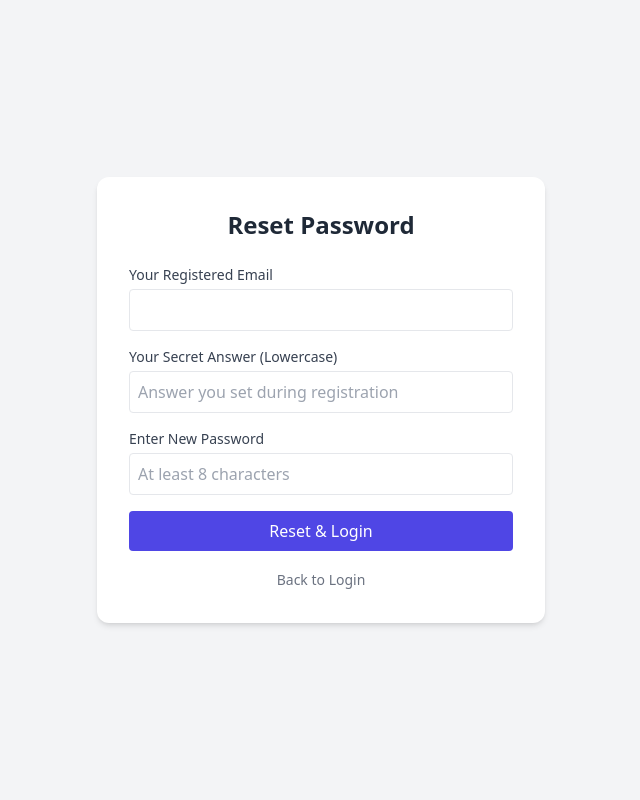
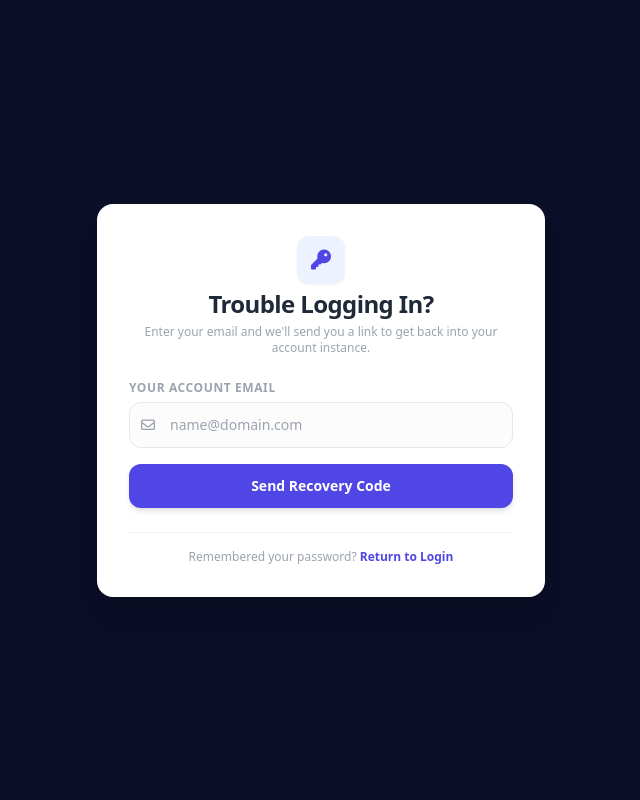
Before and after one commit to komal-gacchi/url-shortener, a Flask app: page /forgot-password in a window 1280 px wide. Shown: the whole page, without its empty margins (319-959 px from the left). Run offline with Flask 3, Linux system fonts and the light colour scheme; some libraries are stand-ins or nearby versions.

Commit message:
Update forgot_password.html

```diff
--- a/templates/forgot_password.html
+++ b/templates/forgot_password.html
@@ -2,39 +2,51 @@
 <html lang="en">
 <head>
     <meta charset="UTF-8">
-    <title>Reset Password</title>
+    <meta name="viewport" content="width=device-width, initial-scale=1.0">
+    <title>Quickly Link - Reset Password</title>
     <script src="https://cdn.tailwindcss.com"></script>
+    <link rel="stylesheet" href="https://cdnjs.cloudflare.com/ajax/libs/font-awesome/6.4.0/css/all.min.css">
 </head>
-<body class="bg-gray-100 dark:bg-gray-900 h-screen flex items-center justify-center p-4">
-    <div class="bg-white dark:bg-gray-800 p-8 rounded-xl shadow-md w-full max-w-md">
-        <h2 class="text-2xl font-bold text-gray-800 dark:text-white mb-6 text-center">Reset Password</h2>
+<body class="bg-[#0b0e27] min-h-screen flex flex-col justify-center items-center p-4 font-sans">
+
+    <div class="w-full max-w-md bg-white rounded-2xl shadow-xl p-6 sm:p-8 space-y-6">
+        <div class="text-center space-y-1">
+            <div class="w-12 h-12 bg-indigo-50 text-indigo-600 rounded-xl flex items-center justify-center mx-auto text-xl shadow-sm">
+                <i class="fa-solid fa-key"></i>
+            </div>
+            <h1 class="text-2xl font-bold text-gray-800 tracking-tight mt-2">Trouble Logging In?</h1>
+            <p class="text-xs text-gray-400">Enter your email and we'll send you a link to get back into your account instance.</p>
+        </div>
 
         {% with messages = get_flashed_messages(with_categories=true) %}
-            {% if messages %}
-                {% for category, message in messages %}
-                    <div class="p-3 mb-4 text-sm text-red-700 bg-red-100 rounded-lg dark:bg-red-900/30 dark:text-red-300">{{ message }}</div>
-                {% endfor %}
-            {% endif %}
+          {% if messages %}
+            {% for category, message in messages %}
+              <div class="p-3.5 text-xs rounded-xl font-medium border {% if category == 'error' %}bg-red-50 text-red-700 border-red-100{% else %}bg-emerald-50 text-emerald-700 border-emerald-100{% endif %}">
+                <i class="fa-solid fa-circle-info mr-1"></i> {{ message }}
+              </div>
+            {% endfor %}
+          {% endif %}
         {% endwith %}
 
         <form action="/forgot-password" method="POST" class="space-y-4">
             <div>
-                <label class="block text-sm font-medium text-gray-700 dark:text-gray-300 mb-1">Your Registered Email</label>
-                <input type="email" name="email" class="w-full p-2 border rounded dark:bg-gray-800 dark:text-white" required>
+                <label class="block text-xs font-bold uppercase tracking-wider text-gray-400 mb-1.5">Your Account Email</label>
+                <div class="relative">
+                    <span class="absolute inset-y-0 left-0 flex items-center pl-3 text-gray-400 text-sm"><i class="fa-regular fa-envelope"></i></span>
+                    <input type="email" name="email" required placeholder="name@domain.com"
+                           class="w-full p-3 pl-10 border border-gray-200 rounded-xl text-sm focus:outline-none focus:ring-2 focus:ring-indigo-500 bg-gray-50/50">
+                </div>
             </div>
-            <div>
-                <label class="block text-sm font-medium text-gray-700 dark:text-gray-300 mb-1">Your Secret Answer (Lowercase)</label>
-                <input type="text" name="security_answer" placeholder="Answer you set during registration" class="w-full p-2 border rounded dark:bg-gray-800 dark:text-white" required>
-            </div>
-            <div>
-                <label class="block text-sm font-medium text-gray-700 dark:text-gray-300 mb-1">Enter New Password</label>
-                <input type="password" name="new_password" placeholder="At least 8 characters" class="w-full p-2 border rounded dark:bg-gray-800 dark:text-white" required>
-            </div>
-            <button type="submit" class="w-full bg-indigo-600 hover:bg-indigo-700 text-white p-2 rounded font-medium transition">Reset & Login</button>
+
+            <button type="submit" class="w-full bg-indigo-600 hover:bg-indigo-700 text-white font-semibold py-3 rounded-xl transition shadow-md mt-2 text-sm">
+                Send Recovery Code
+            </button>
         </form>
-        <div class="text-center mt-4">
-            <a href="/login" class="text-sm text-gray-500 hover:underline">Back to Login</a>
+
+        <div class="text-center border-t border-gray-100 pt-4 text-xs text-gray-400">
+            Remembered your password? <a href="/login" class="text-indigo-600 font-bold hover:underline">Return to Login</a>
         </div>
     </div>
+
 </body>
 </html>
```
